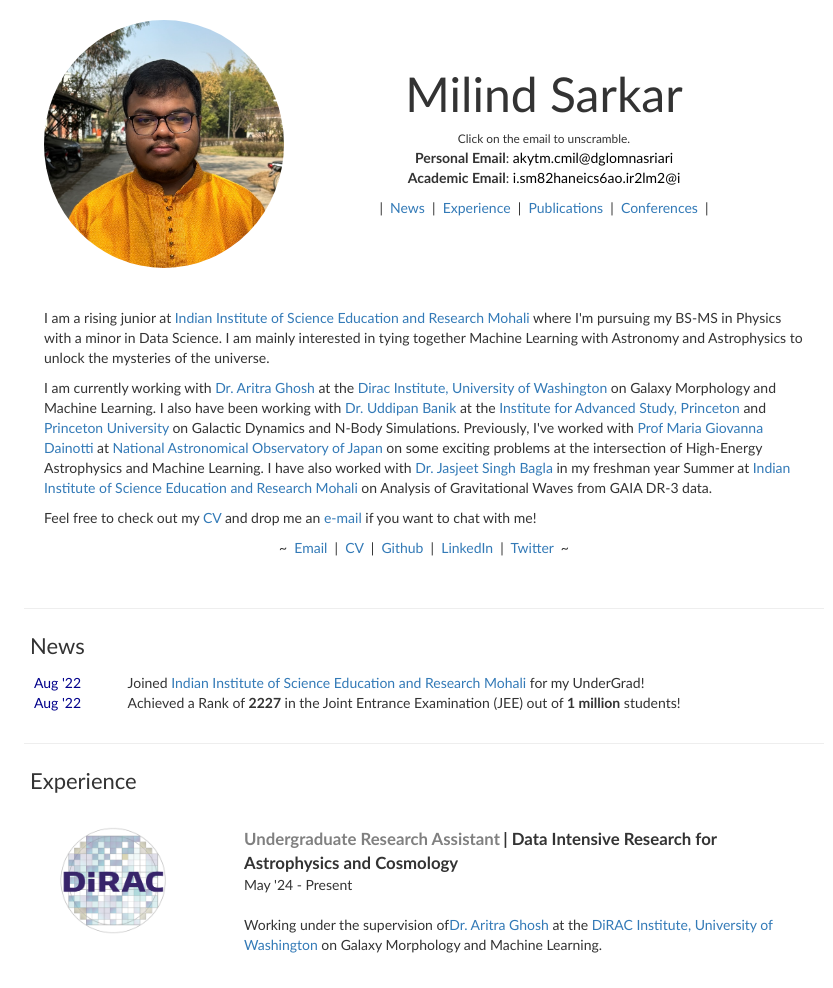
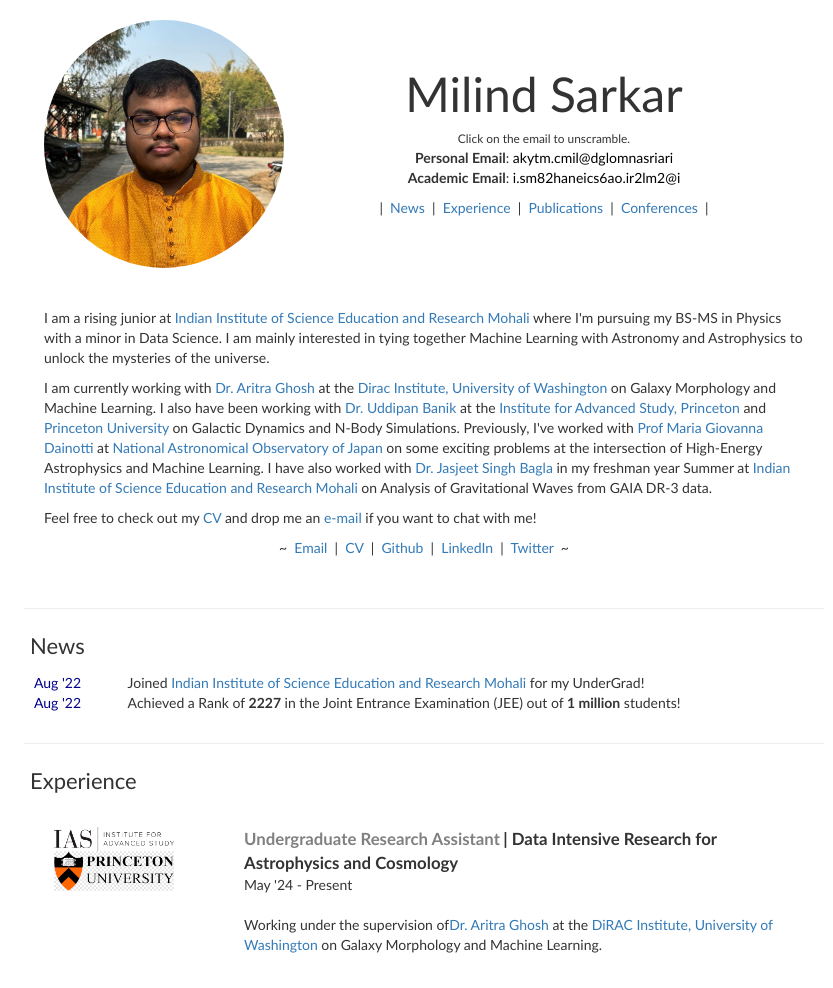
Before and after one commit to Milind018/Milind018.github.io, a plain HTML site: page index.html in a window 1280 px wide. Shown: the top 988 px of the page, without its empty margins (216-1049 px from the left). Drawn offline with nearby package versions, Linux system fonts and the light colour scheme.

Commit message:
Update index.html

```diff
--- a/index.html
+++ b/index.html
@@ -194,7 +194,7 @@
                     <tr>
                         <td style="padding:10px;width:25%;vertical-align:middle">
                             <div class="one">
-                                <img src='images/DIRAC.png' width="120">
+                                <img src='images/image.png' width="120">
                             </div>
                         </td>
                         <td style="padding:10px;width:75%;vertical-align:top">
```
